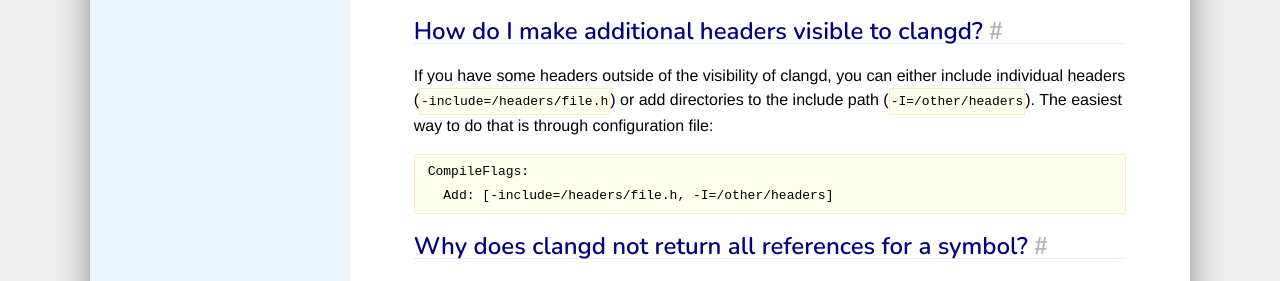
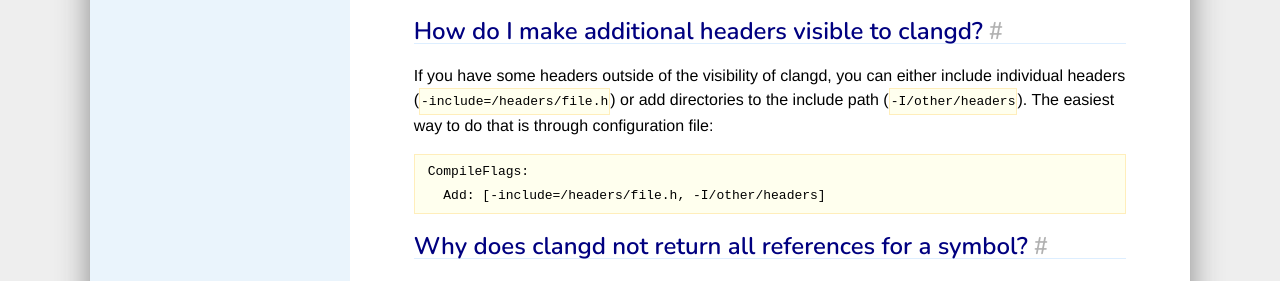
Before and after one commit to llvm/clangd-www, a Jekyll site: the page built from faq.md, in a window 1280 px wide and 900 px high, scrolled down 1834 px. Shown: the part 166-447 px from the top of the window. Built offline with Jekyll 4.4.1, drawn with Linux system fonts in a browser that asks for light colours; our own code applies the rules of GitHub Pages for plain Markdown files.

````diff
--- a/faq.md
+++ b/faq.md
@@ -86,12 +86,12 @@ Index:
 
 If you have some headers outside of the visibility of clangd, you can either
 include individual headers (`-include=/headers/file.h`) or add
-directories to the include path (`-I=/other/headers`). The easiest way to do
+directories to the include path (`-I/other/headers`). The easiest way to do
 that is through configuration file:
 
 ```yaml
 CompileFlags:
-  Add: [-include=/headers/file.h, -I=/other/headers]
+  Add: [-include=/headers/file.h, -I/other/headers]
 ```
 
 ## Why does clangd not return all references for a symbol?
````
